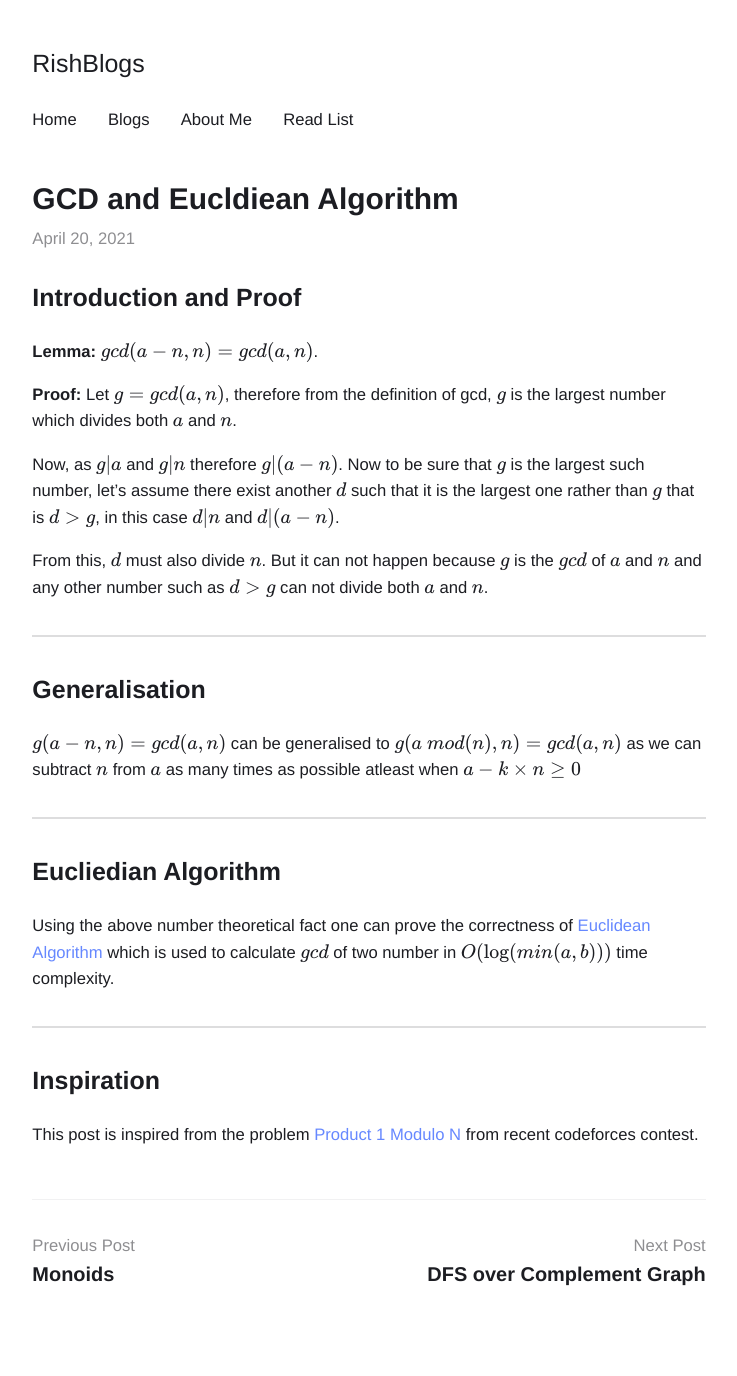
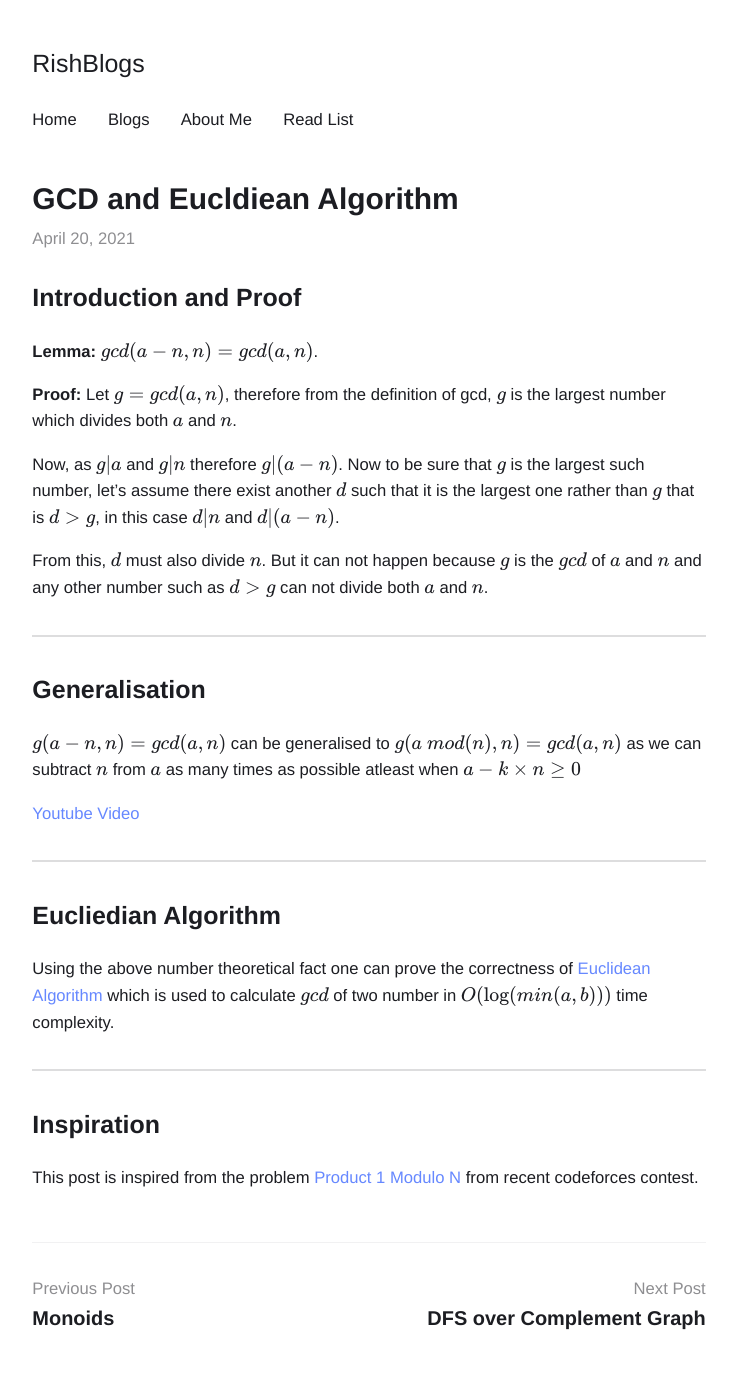
Before and after one commit to rish-singhal/blogs, a Jekyll site: the page built from _posts/2021-04-20-mod.md, in a window 1280 px wide. Shown: the whole page, without its empty margins (271-1008 px from the left). Built offline with Jekyll 4.4.1, drawn with Linux system fonts in a browser that asks for light colours; formulas are drawn with MathJax 3; before the commit the page ends 1333 px from its top, so only the background shows below that.

Commit message:
Linked youtube video with the gcd blog

```diff
--- a/_posts/2021-04-20-mod.md
+++ b/_posts/2021-04-20-mod.md
@@ -29,6 +29,8 @@ $$g(a-n, n) = gcd(a, n)$$ can be generalised to $$g(a\ mod(n), n) = gcd(a, n)$$
 as we can subtract $$n$$ from $$a$$ as many times as possible atleast when $$a -
 k \times n \geq 0$$
 
+[Youtube Video](https://www.youtube.com/watch?v=4190cuaRQ8M)
+
 ----
 
 ## Eucliedian Algorithm
```
